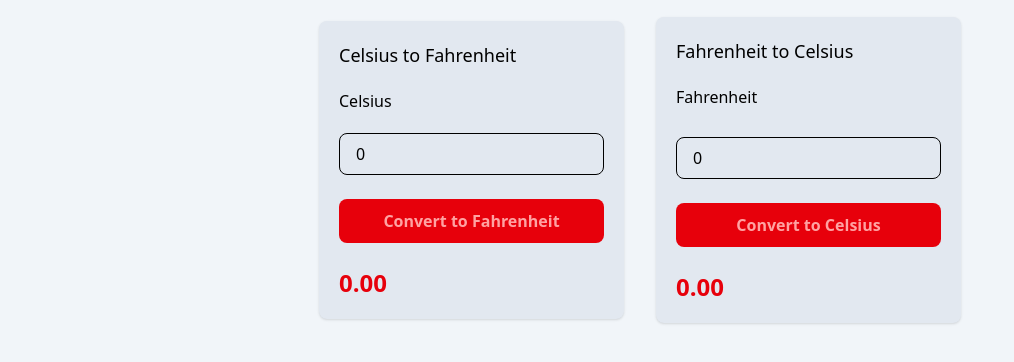
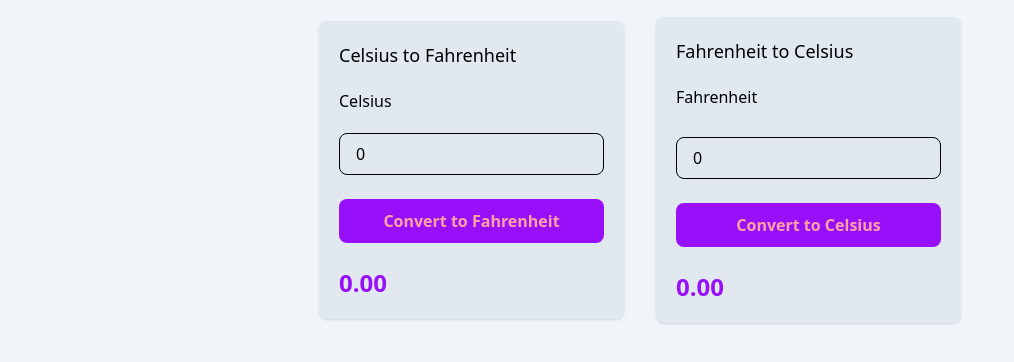
Before and after one commit to Narnar-the-Rat-Girl/grouppro1webdev2, a plain HTML site: page temp.html in a window 1280 px wide. Shown: the part 160-522 px from the top of the page, without its empty margins (0-1014 px from the left). Drawn offline with nearby package versions, Linux system fonts and the light colour scheme.

Commit message:
Update temp.html

```diff
--- a/temp.html
+++ b/temp.html
@@ -43,12 +43,12 @@
               />
             <button
               id="fahrenheit-button"
-              class=" mt-1 rounded-lg bg-red-600 px-2 py-2.5 font-semibold text-red-300 hover:bg-red-700 cursor-pointer">
+              class=" mt-1 rounded-lg bg-purple-600 px-2 py-2.5 font-semibold text-red-300 hover:bg-red-700 cursor-pointer">
               Convert to Fahrenheit
             </button>
             <p
                 id="fahrenheit-result"
-                class="text-2xl font-bold text-red-600 mt-1">
+                class="text-2xl font-bold text-purple-600 mt-1">
                 0.00
               </p>
         </div>
@@ -63,12 +63,12 @@
                 class="rounded-lg border px-4 py-2 text-slate-900-500"/>
                 <button
                     id="celsius-button"
-                    class=" mt-1 rounded-lg bg-red-600 px-2 py-2.5 font-semibold text-red-300 hover:bg-red-700 cursor-pointer">
+                    class=" mt-1 rounded-lg bg-purple-600 px-2 py-2.5 font-semibold text-red-300 hover:bg-purple-700 cursor-pointer">
                     Convert to Celsius
                 </button>
                 <p
                 id="celsius-result"
-                class="text-2xl font-bold text-red-600 mt-1">
+                class="text-2xl font-bold text-purple-600 mt-1">
                 0.00
               </p>
           </div>
```
